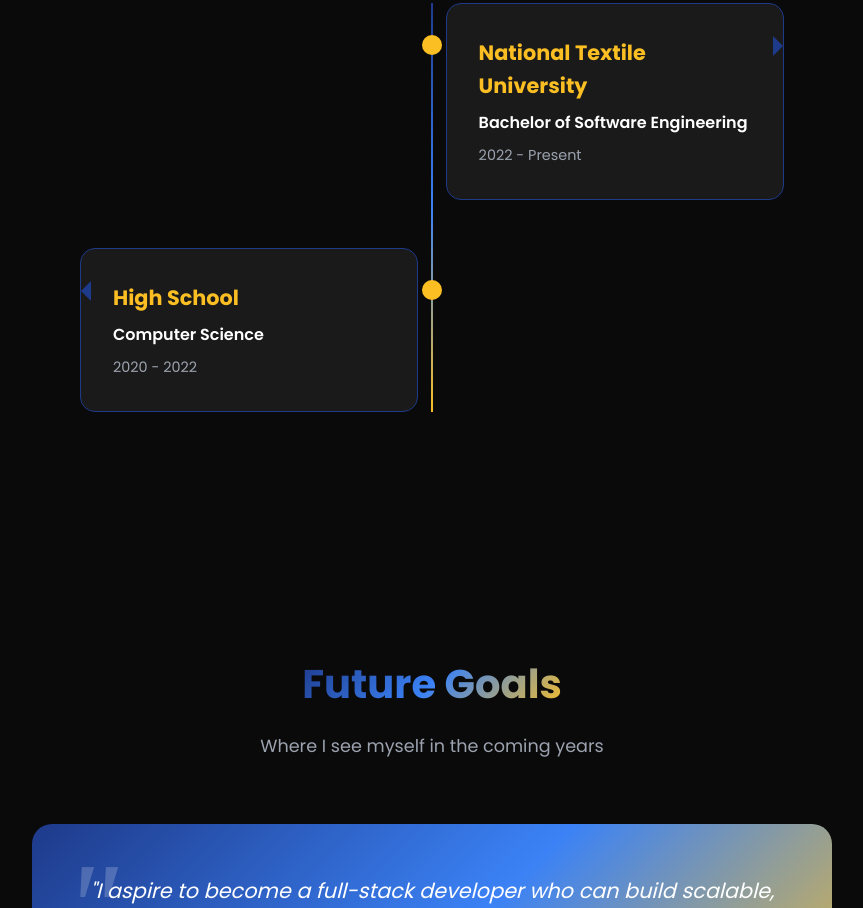
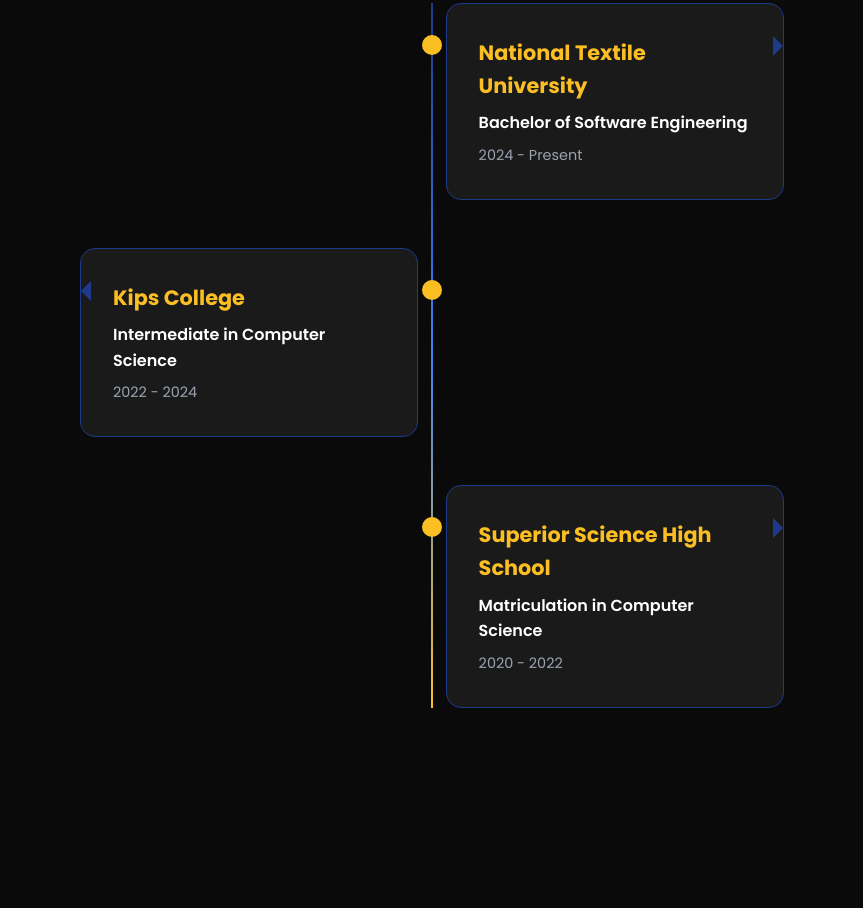
Before and after one commit to Ali1180-uni/Portfolio, a plain HTML site: page index.html in a window 1280 px wide. Shown: the part 4827-5735 px from the top of the page, without its empty margins (208-1071 px from the left). Drawn offline with Linux system fonts and the light colour scheme.

Commit message:
Final Touch with education

```diff
--- a/index.html
+++ b/index.html
@@ -1,5 +1,6 @@
 <!DOCTYPE html>
 <html lang="en">
+
 <head>
   <!-- Meta tags for character encoding and responsive design -->
   <meta charset="UTF-8">
@@ -18,6 +19,7 @@
   <!-- Custom CSS file -->
   <link rel="stylesheet" href="styles.css">
 </head>
+
 <body>
   <!-- NAVIGATION BAR -->
   <!-- Fixed navigation bar with responsive mobile menu -->
@@ -388,7 +390,17 @@
         <div class="education-content">
           <h3>National Textile University</h3>
           <div class="education-degree">Bachelor of Software Engineering</div>
-                    <div class="education-date">2022 - Present</div>
+          <div class="education-date">2024 - Present</div>
+        </div>
+        <div class="education-dot"></div>
+      </div>
+
+      <!-- College education -->
+      <div class="education-item">
+        <div class="education-content">
+          <h3>Kips College</h3>
+          <div class="education-degree">Intermediate in Computer Science</div>
+          <div class="education-date">2022 - 2024</div>
         </div>
         <div class="education-dot"></div>
       </div>
@@ -396,8 +408,8 @@
       <!-- High school education -->
       <div class="education-item">
         <div class="education-content">
-                    <h3>High School</h3>
-                    <div class="education-degree">Computer Science</div>
+          <h3>Superior Science High School</h3>
+          <div class="education-degree">Matriculation in Computer Science</div>
           <div class="education-date">2020 - 2022</div>
         </div>
         <div class="education-dot"></div>
@@ -449,4 +461,5 @@
   <!-- JavaScript file for interactive functionality -->
   <script src="script.js"></script>
 </body>
+
 </html>
```
Lines whose indentation alone changed are shown as unchanged.
